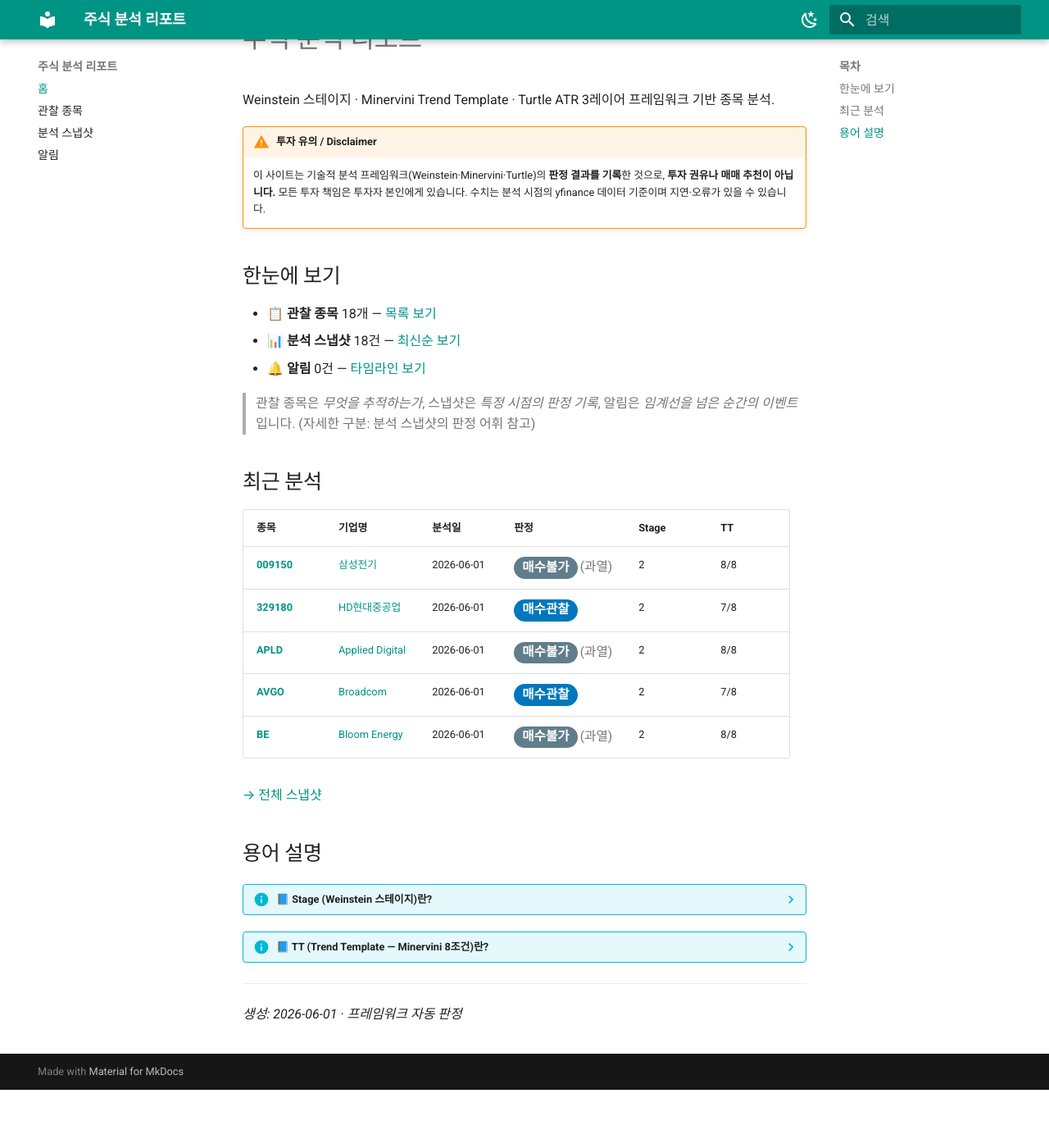
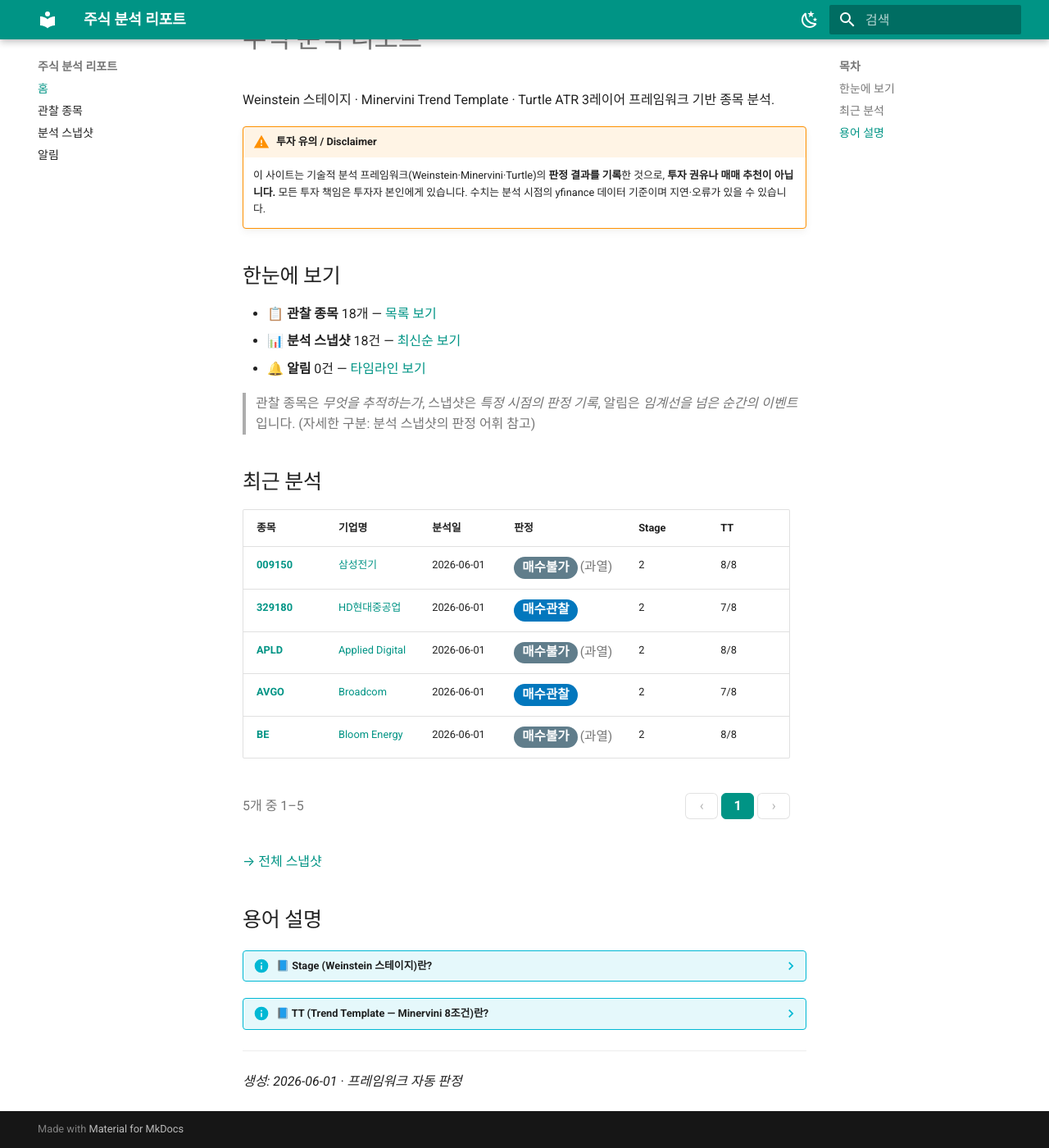
Before and after one commit to workindex/stock-reports, an MkDocs documentation site: the page built from docs/index.md, in a window 1280 px wide and 1400 px high, scrolled down 71 px. Shown: the whole window at 82% size. Built offline with MkDocs 1.6.1 and Material for MkDocs 9.7.7, drawn with Linux system fonts in a browser that asks for light colours; comment, search, counter and statistics services are not loaded.

Commit message:
feat: 관찰종목·분석스냅샷 테이블에 페이지네이션 추가
- 페이지당 10 / 20 / 30개 보기 버튼 (필터바 우측)
- 이전·다음·페이지번호 버튼 (테이블 아래)
- 총 N개 중 X–Y 표시
- 필터 변경 시 1페이지로 자동 리셋
- 기존 필터(판정·Stage·시장)와 완전 통합

```diff
--- a/docs/javascripts/tablesort.js
+++ b/docs/javascripts/tablesort.js
@@ -1,46 +1,136 @@
-// MkDocs Material — 표 정렬 + 필터. instant navigation 대응(document$).
+// MkDocs Material — 표 정렬 + 필터 + 페이지네이션. instant navigation 대응(document$).
 document$.subscribe(function () {
   var tables = document.querySelectorAll("article table:not([class])");
   tables.forEach(function (table) {
     new Tablesort(table);
   });
 
-  // 필터 상태: verdict/stage → 스냅샷, market → 워치리스트
+  var table = document.querySelector('article table');
+  if (!table) return;
+
+  // ── 상태 ──────────────────────────────────────────────────────────────
   var filterState = { verdict: '', stage: '', market: '' };
+  var pageState   = { current: 1, perPage: 10 };
 
-  function applyFilters() {
-    var table = document.querySelector('article table');
-    if (!table) return;
-    table.querySelectorAll('tbody tr').forEach(function (row) {
-      var cells = row.querySelectorAll('td');
+  // ── 필터 판정 ─────────────────────────────────────────────────────────
+  function rowVisible(row) {
+    var cells = row.querySelectorAll('td');
 
-      // 판정 (스냅샷 col 3, CSS 클래스 일치)
-      var verdictMatch = true;
-      if (filterState.verdict && cells.length > 3) {
-        var span = cells[3].querySelector('.verdict');
-        verdictMatch = !!span && span.classList.contains('verdict-' + filterState.verdict);
+    var verdictOk = true;
+    if (filterState.verdict && cells.length > 3) {
+      var span = cells[3].querySelector('.verdict');
+      verdictOk = !!span && span.classList.contains('verdict-' + filterState.verdict);
+    }
+    var stageOk = true;
+    if (filterState.stage && cells.length > 4) {
+      stageOk = cells[4].textContent.trim() === filterState.stage;
+    }
+    var marketOk = true;
+    if (filterState.market && cells.length === 3) {
+      marketOk = cells[2].textContent.trim() === filterState.market;
+    }
+    return verdictOk && stageOk && marketOk;
+  }
+
+  // ── 렌더: 필터 + 페이지네이션 동시 적용 ──────────────────────────────
+  function render() {
+    var allRows      = Array.from(table.querySelectorAll('tbody tr'));
+    var filtered     = allRows.filter(rowVisible);
+    var totalPages   = Math.max(1, Math.ceil(filtered.length / pageState.perPage));
+
+    if (pageState.current > totalPages) pageState.current = totalPages;
+
+    var start = (pageState.current - 1) * pageState.perPage;
+    var end   = start + pageState.perPage;
+
+    allRows.forEach(function (row) {
+      if (!rowVisible(row)) {
+        row.style.display = 'none';
+      } else {
+        var idx = filtered.indexOf(row);
+        row.style.display = (idx >= start && idx < end) ? '' : 'none';
       }
+    });
 
-      // Stage (스냅샷 col 4, 텍스트 일치)
-      var stageMatch = true;
-      if (filterState.stage && cells.length > 4) {
-        stageMatch = cells[4].textContent.trim() === filterState.stage;
-      }
+    renderPagination(filtered.length, totalPages);
+  }
 
-      // 시장 (워치리스트 col 2, 텍스트 일치)
-      var marketMatch = true;
-      if (filterState.market && cells.length === 3) {
-        marketMatch = cells[2].textContent.trim() === filterState.market;
-      }
+  // ── 페이지네이션 UI 렌더 ──────────────────────────────────────────────
+  function renderPagination(totalRows, totalPages) {
+    var ctrl = document.getElementById('pg-ctrl');
+    if (!ctrl) return;
 
-      row.style.display = (verdictMatch && stageMatch && marketMatch) ? '' : 'none';
+    var from = totalRows === 0 ? 0 : (pageState.current - 1) * pageState.perPage + 1;
+    var to   = Math.min(pageState.current * pageState.perPage, totalRows);
+    var info = '<span class="pg-info">' + totalRows + '개 중 ' + from + '–' + to + '</span>';
+
+    // 페이지 번호 버튼 (최대 7개 표시)
+    var btnHtml = '';
+    var maxBtns = 7;
+    var half    = Math.floor(maxBtns / 2);
+    var s = Math.max(1, pageState.current - half);
+    var e = Math.min(totalPages, s + maxBtns - 1);
+    if (e - s < maxBtns - 1) s = Math.max(1, e - maxBtns + 1);
+
+    btnHtml += '<button class="pg-btn" data-page="prev" ' + (pageState.current === 1 ? 'disabled' : '') + '>‹</button>';
+    if (s > 1) btnHtml += '<button class="pg-btn" data-page="1">1</button>' + (s > 2 ? '<span class="pg-ellipsis">…</span>' : '');
+    for (var i = s; i <= e; i++) {
+      btnHtml += '<button class="pg-btn' + (i === pageState.current ? ' pg-active' : '') + '" data-page="' + i + '">' + i + '</button>';
+    }
+    if (e < totalPages) btnHtml += (e < totalPages - 1 ? '<span class="pg-ellipsis">…</span>' : '') + '<button class="pg-btn" data-page="' + totalPages + '">' + totalPages + '</button>';
+    btnHtml += '<button class="pg-btn" data-page="next" ' + (pageState.current === totalPages ? 'disabled' : '') + '>›</button>';
+
+    ctrl.innerHTML = info + '<div class="pg-pages">' + btnHtml + '</div>';
+
+    ctrl.querySelectorAll('[data-page]').forEach(function (btn) {
+      btn.addEventListener('click', function () {
+        var p = btn.dataset.page;
+        if      (p === 'prev') pageState.current = Math.max(1, pageState.current - 1);
+        else if (p === 'next') pageState.current = Math.min(totalPages, pageState.current + 1);
+        else                   pageState.current = parseInt(p);
+        render();
+        table.scrollIntoView({ behavior: 'smooth', block: 'start' });
+      });
     });
   }
 
+  // ── 페이지당 행 수 버튼 필터바에 삽입 ────────────────────────────────
+  var filterBar = document.querySelector('.snap-filters');
+  if (filterBar) {
+    var perWrap = document.createElement('span');
+    perWrap.className = 'sf-per-wrap';
+    perWrap.innerHTML =
+      '<span class="sf-label">페이지당</span>' +
+      '<button class="pg-per pg-per-active" data-per="10">10</button>' +
+      '<button class="pg-per" data-per="20">20</button>' +
+      '<button class="pg-per" data-per="30">30</button>';
+    filterBar.appendChild(perWrap);
+
+    perWrap.querySelectorAll('.pg-per').forEach(function (btn) {
+      btn.addEventListener('click', function () {
+        perWrap.querySelectorAll('.pg-per').forEach(function (b) { b.classList.remove('pg-per-active'); });
+        btn.classList.add('pg-per-active');
+        pageState.perPage = parseInt(btn.dataset.per);
+        pageState.current = 1;
+        render();
+      });
+    });
+  }
+
+  // ── 페이지네이션 컨트롤 컨테이너 삽입 ───────────────────────────────
+  var ctrl = document.createElement('div');
+  ctrl.id        = 'pg-ctrl';
+  ctrl.className = 'pg-ctrl';
+  table.parentNode.insertBefore(ctrl, table.nextSibling);
+
+  // ── 필터 변경 이벤트 ─────────────────────────────────────────────────
   document.querySelectorAll('.sf-select').forEach(function (sel) {
     sel.addEventListener('change', function () {
       filterState[sel.dataset.f] = sel.value;
-      applyFilters();
+      pageState.current = 1;
+      render();
     });
   });
+
+  render();
 });
--- a/docs/stylesheets/verdict.css
+++ b/docs/stylesheets/verdict.css
@@ -58,3 +58,87 @@
 .sf-select:focus {
   border-color: var(--md-primary-fg-color);
 }
+
+/* 페이지당 행 수 버튼 */
+.sf-per-wrap {
+  display: flex;
+  align-items: center;
+  gap: 0.3rem;
+  margin-left: auto;
+}
+
+.pg-per {
+  padding: 0.18rem 0.5rem;
+  border: 1px solid var(--md-default-fg-color--lighter);
+  border-radius: 0.3rem;
+  background: var(--md-default-bg-color);
+  color: var(--md-default-fg-color);
+  font-size: 0.82rem;
+  cursor: pointer;
+  transition: all 0.15s;
+}
+
+.pg-per:hover,
+.pg-per-active {
+  background: var(--md-primary-fg-color);
+  color: #fff;
+  border-color: var(--md-primary-fg-color);
+}
+
+/* 페이지네이션 컨트롤 바 */
+.pg-ctrl {
+  display: flex;
+  justify-content: space-between;
+  align-items: center;
+  flex-wrap: wrap;
+  gap: 0.4rem;
+  padding: 0.5rem 0 0.75rem;
+}
+
+.pg-info {
+  font-size: 0.8rem;
+  color: var(--md-default-fg-color--light);
+}
+
+.pg-pages {
+  display: flex;
+  align-items: center;
+  gap: 0.2rem;
+}
+
+.pg-btn {
+  padding: 0.18rem 0.55rem;
+  min-width: 2rem;
+  border: 1px solid var(--md-default-fg-color--lighter);
+  border-radius: 0.3rem;
+  background: var(--md-default-bg-color);
+  color: var(--md-default-fg-color);
+  font-size: 0.82rem;
+  cursor: pointer;
+  transition: all 0.15s;
+  line-height: 1.4;
+}
+
+.pg-btn:hover:not(:disabled) {
+  border-color: var(--md-primary-fg-color);
+  color: var(--md-primary-fg-color);
+}
+
+.pg-btn.pg-active {
+  background: var(--md-primary-fg-color);
+  color: #fff;
+  border-color: var(--md-primary-fg-color);
+  font-weight: 700;
+}
+
+.pg-btn:disabled {
+  opacity: 0.35;
+  cursor: default;
+}
+
+.pg-ellipsis {
+  padding: 0 0.25rem;
+  color: var(--md-default-fg-color--light);
+  font-size: 0.85rem;
+  user-select: none;
+}
```
